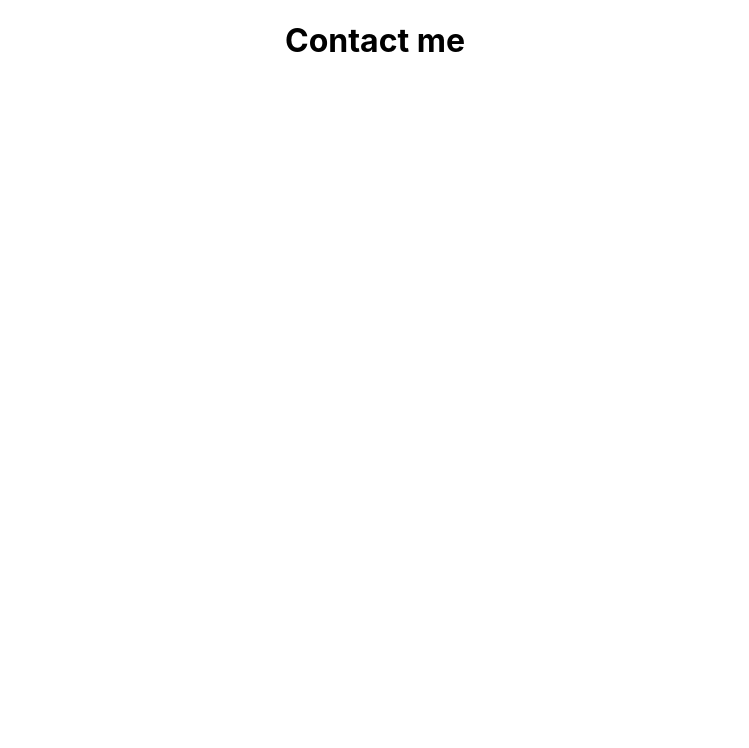
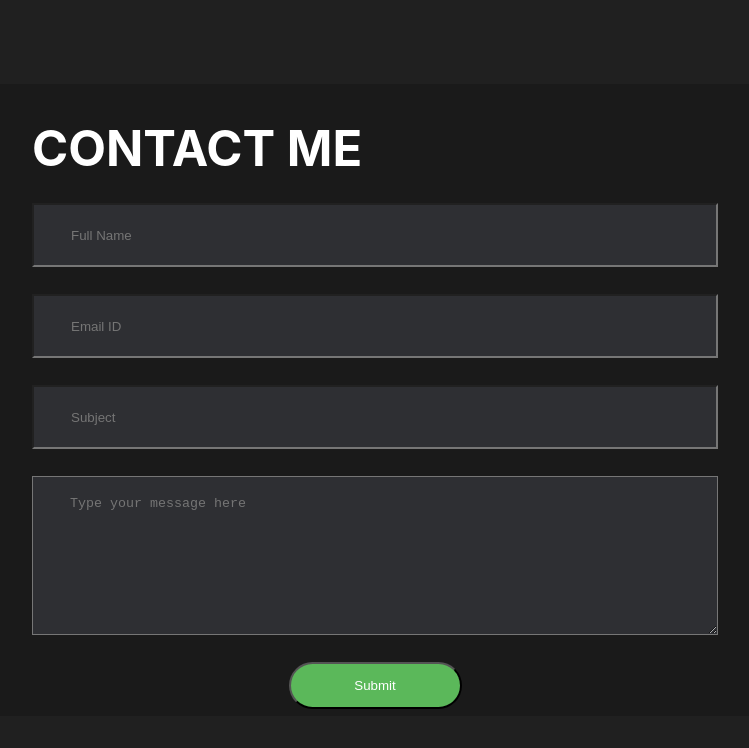
Before and after one commit to Yohenba18/Contact_Form, a React (Create React App) app: page / in a window 1280 px wide. Shown: the top 748 px of the page, without its empty margins (265-1014 px from the left). Built offline with nearby package versions, Linux system fonts and the light colour scheme.

Commit message:
layout and style basic done

```diff
--- a/src/App.css
+++ b/src/App.css
@@ -1,38 +1,53 @@
-.App {
-  text-align: center;
+.app {
+  display: grid;
+  place-items: center;
+  background-color: #202020;
+  color: white;
+  height: 100vh;
 }
 
-.App-logo {
-  height: 40vmin;
-  pointer-events: none;
+.contactMe {
+  display: flex;
+  flex-direction: column;
+  background-color: #1a1a1a;
+  width: 1016px;
+  height: 632px;
 }
 
-@media (prefers-reduced-motion: no-preference) {
-  .App-logo {
-    animation: App-logo-spin infinite 20s linear;
-  }
+.contactMe > Form {
+  padding: 35px 165px;
+  display: flex;
+  flex-direction: column;
 }
 
-.App-header {
-  background-color: #282c34;
-  min-height: 100vh;
-  display: flex;
-  flex-direction: column;
-  align-items: center;
-  justify-content: center;
-  font-size: calc(10px + 2vmin);
-  color: white;
+.contactMe > Form > h1{
+  font-size: 49px;
+  font-weight: bold;
+  margin-bottom: 25px;
 }
 
-.App-link {
-  color: #61dafb;
+.contactMe >  Form > input{
+  margin-bottom: 27px;
+  height: 58px;
+  padding-left:37px;
+  color:#999999;
+  background-color: #2E2F33;
+}
+.contactMe >  Form > textarea {
+  height: 136px;
+  color:#999999;
+  background-color: #2E2F33;
+  margin-bottom: 27px;
+  padding-left:37px;
+  padding-top: 19px;
 }
 
-@keyframes App-logo-spin {
-  from {
-    transform: rotate(0deg);
-  }
-  to {
-    transform: rotate(360deg);
-  }
+
+.contactMe >  Form > button{
+  width: 173px;
+  height: 47px;
+  border-radius: 30px;
+  background-color:#5BB85A;
+  color: white;
+  align-self: center;
 }
--- a/src/App.js
+++ b/src/App.js
@@ -1,10 +1,18 @@
-
-import './App.css';
+import "./App.css";
 
 function App() {
   return (
-    <div className="App">
-    <h1>Contact me</h1>
+    <div className="app">
+      <div className="contactMe">
+        <form>
+          <h1>CONTACT ME</h1>
+          <input type="text" placeholder="Full Name" />
+          <input type="text" placeholder="Email ID" />
+          <input type="text" placeholder="Subject" />
+          <textarea type="text" placeholder="Type your message here" />
+          <button>Submit</button>
+        </form>
+      </div>
     </div>
   );
 }
--- a/src/index.css
+++ b/src/index.css
@@ -1,3 +1,7 @@
+*{
+  margin: 0;
+}
+
 body {
   margin: 0;
   font-family: -apple-system, BlinkMacSystemFont, 'Segoe UI', 'Roboto', 'Oxygen',
```
